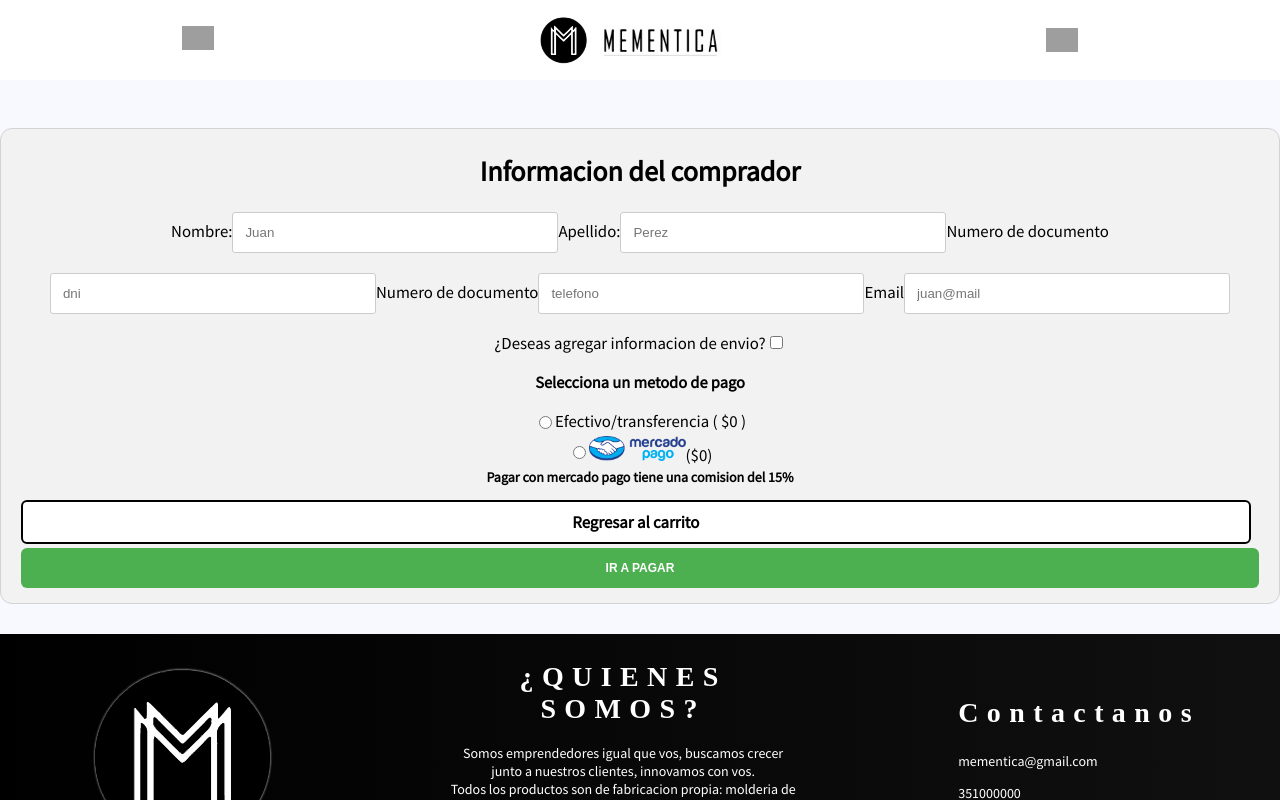
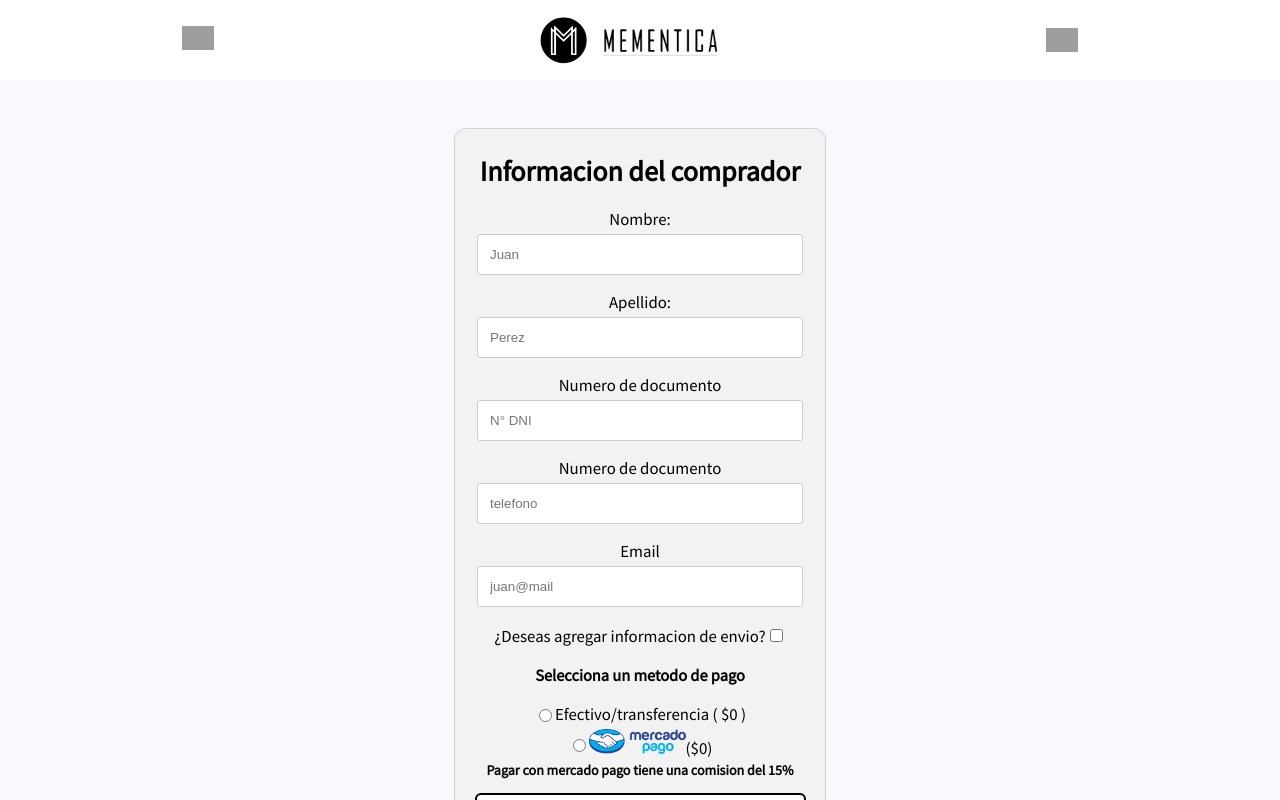
Before and after one commit to F-Scienza/mementica3D, a React (Create React App) app: page /mementica3d/Checkout/form2 in a window 1280 px wide. Shown: the top 800 px of the page. Built offline with nearby package versions, Linux system fonts and the light colour scheme; grey boxes are pictures that could not be loaded; a web font is replaced by a local one.

Commit message:
recuperado el form

```diff
--- a/src/Components/Form2/Form2.css
+++ b/src/Components/Form2/Form2.css
@@ -27,16 +27,23 @@
 	padding: 0 16px;
 }
 
+.container {
+	background-color: #f2f2f2;
+	padding: 5px 20px 15px 20px;
+	border: 1px solid lightgrey;
+	border-radius: 3px;
+	width: 330px;
+	height: auto;
+	margin-top: 20px;
+}
 .form-container {
 	background-color: #f2f2f2;
 	padding: 5px 20px 15px 20px;
 	border: 1px solid lightgrey;
 	border-radius: 12px;
-	width: auto;
+	width: 330px;
 	height: auto;
 	margin-top: 20px;
-	display: grid;
-
 }
 
 input[type='text'],
--- a/src/Components/Form2/index.jsx
+++ b/src/Components/Form2/index.jsx
@@ -101,7 +101,7 @@ function Form2() {
 					type="number"
 					id="dni"
 					name="dni"
-					placeholder="dni"
+					placeholder="N° DNI"
 					onChange={handleChange}
 					onBlur={handleBlur}
 					value={form.dni}
```
